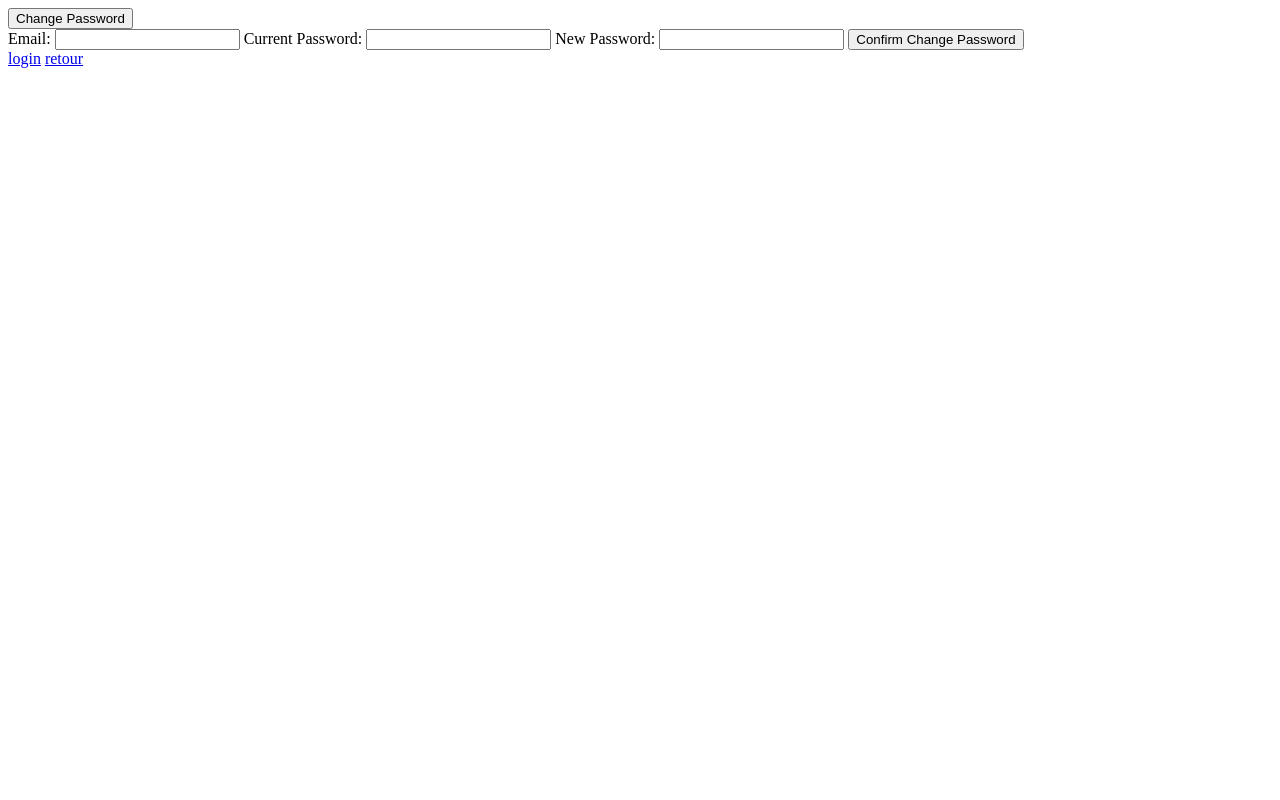
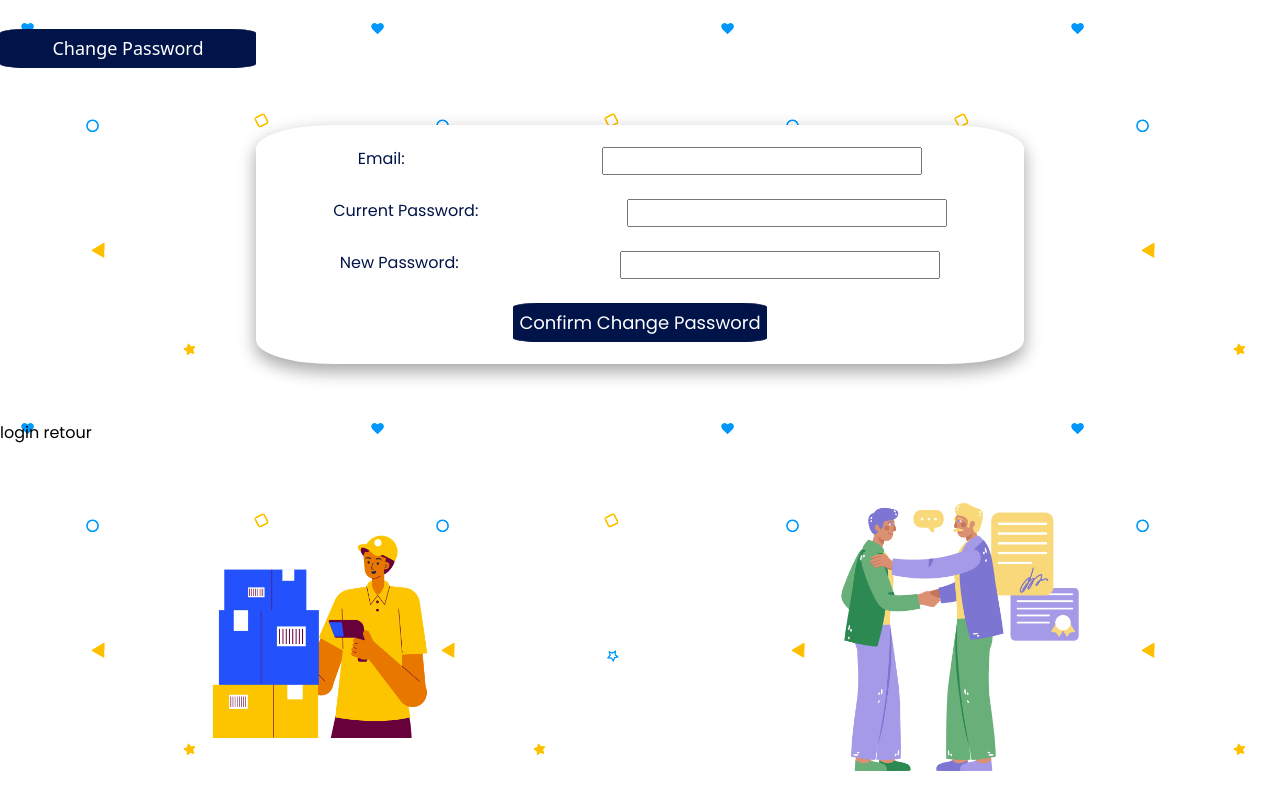
Before and after one commit to Ramananolo/Gestion_de_Stock, a plain HTML site: page front/update_pass.html in a window 1280 px wide. Drawn offline with nearby package versions, Linux system fonts and the light colour scheme.

Commit message:
template updated with bootstrap

```diff
--- /dev/null
+++ b/front/login_emp.css
@@ -0,0 +1,95 @@
+*{
+    margin: 0;
+    padding: 0;
+    font-family: sans-serif;
+    scroll-behavior: smooth;
+    font-family: 'Poppins';
+}
+header h1{
+    text-align: center;
+    color: #005bc5;
+}
+h3{
+    text-align: center;
+    color: #012677;
+}
+form div{
+    display: flex;
+    flex-direction: row;
+    justify-content: space-around;
+}
+form{
+    background-color: white;
+    border: solid transparent 2px;
+    border-radius: 10%;
+    width: 60%;
+    padding: 20px 1px;
+    margin: 0 auto;
+    display: flex;
+    flex-direction: column;
+    justify-content: space-around;
+    box-shadow: 0 8px 16px 0 rgba(0,0,0,0.2), 0 6px 20px 0 rgba(0,0,0,0.19);
+}
+#role{
+    margin-top: 20px;
+    margin-right: 65%;
+}
+button{
+    padding: 5PX 5PX;
+    border:solid 1px #001449;
+    background-color: #001449;
+    font-size: large;
+    border-radius: 10%;
+    color: white;
+    -webkit-transition-duration: 0.4s; /* Safari */
+  transition-duration: 0.4s;
+}
+button:hover{
+    color: black;
+    cursor: pointer;
+    background-color: white;
+}
+
+label,input{
+    color: #001449;
+    position: relative;
+}
+
+section a{
+    color: black;
+    text-decoration: none;
+}
+section a:hover{
+    text-decoration: underline;
+    color: black;
+}
+footer{
+    display: flex;
+    flex-direction: row;
+    justify-content: space-around;
+}
+footer img{
+    float: right;
+    width: 21%;
+    margin-bottom: 0%;
+}
+@media screen and (max-width:552px){
+    form div{
+        display: flex;
+        flex-direction: column;
+        justify-content: space-between;
+    }
+    form{
+        background-color: white;
+        border: solid black 2px;
+        border-radius: 10%;
+        width: 60%;
+        padding: 20px 1px;
+        margin: 0 auto;
+        display: flex;
+        flex-direction: column;
+        justify-content: space-around;
+        box-shadow: 0 8px 16px 0 rgba(0,0,0,0.2), 0 6px 20px 0 rgba(0,0,0,0.19);
+    }
+
+}
--- /dev/null
+++ b/front/update_pass.css
@@ -0,0 +1,86 @@
+*{
+    margin: 0;
+    padding: 0;
+    font-family: sans-serif;
+    font-family: 'Poppins';
+}
+body{
+    display: flex;
+    flex-direction: column;
+    justify-content: space-around;
+    min-height: 100vh;
+    position:relative;
+    background-image: url(./sign_up_empl/img/pattern.png);
+}
+#changePasswordForm div{
+    display: flex;
+    flex-direction: row;
+    justify-content: space-around;
+}
+#changePasswordForm{
+    background-color: white;
+    border: solid transparent 2px;
+    border-radius: 10%;
+    width: 60%;
+    padding: 20px 1px;
+    margin: 0 auto;
+    display: flex;
+    flex-direction: column;
+    justify-content: space-around;
+    box-shadow: 0 8px 16px 0 rgba(0,0,0,0.2), 0 6px 20px 0 rgba(0,0,0,0.19);
+}
+#confirmChangePassword{
+    padding: 5PX 5PX;
+    border:solid 1px #001449;
+    background-color: #001449;
+    font-size: large;
+    border-radius: 10%;
+    color: white;
+    -webkit-transition-duration: 0.4s;
+   transition-duration: 0.4s;
+}
+#confirmChangePassword:hover{
+    color: black;
+    cursor: pointer;
+    background-color: white;
+}
+#changePasswordButton{
+    width: 20%;
+    padding: 5PX 5PX;
+    border:solid 1px #001449;
+    background-color: #001449;
+    font-size: large;
+    border-radius: 10%;
+    color: white;
+    -webkit-transition-duration: 0.4s;
+   transition-duration: 0.4s;
+}
+#changePasswordButton:hover{
+    color: black;
+    cursor: pointer;
+    background-color: white;
+}
+
+label,input{
+    color: #001449;
+    position: relative;
+}
+
+section a{
+    color: black;
+    text-decoration: none;
+}
+section a:hover{
+    text-decoration: underline;
+    color: black;
+}
+footer{
+    display: flex;
+    flex-direction: row;
+    justify-content: space-around;
+}
+footer img{
+    float: right;
+    width: 21%;
+    margin-bottom: 0%;
+}
--- a/front/update_pass.html
+++ b/front/update_pass.html
@@ -3,28 +3,47 @@
 <head>
     <meta charset="UTF-8">
     <title>Title</title>
+    <link rel="stylesheet" href="./update_pass.css">
+    <link href="https://cdn.jsdelivr.net/npm/bootstrap@5.0.2/dist/css/bootstrap.min.css" rel="stylesheet" integrity="sha384-EVSTQN3/azprG1Anm3QDgpJLIm9Nao0Yz1ztcQTwFspd3yD65VohhpuuCOmLASjC" crossorigin="anonymous">
+    <link rel="preconnect" href="https://fonts.googleapis.com">
+    <link rel="preconnect" href="https://fonts.gstatic.com" crossorigin>
+    <link href="https://fonts.googleapis.com/css2?family=Poppins&display=swap" rel="stylesheet">
+
 </head>
 <body>
 
 <button id="changePasswordButton">Change Password</button>
 
-<div id="changePasswordForm" >
+<form id="changePasswordForm" >
+  <div>
     <label for="email">Email:</label>
   <input type="email" id="email" required>
-
+  </div>
+  <br>
+  <div>
     <label for="currentPassword">Current Password:</label>
     <input type="password" id="currentPassword" required>
 
+  </div>
+  <br>
+  <div>
     <label for="newPassword">New Password:</label>
     <input type="password" id="newPassword" required>
-
+  </div>
+  <br>
+  <div>
     <button id="confirmChangePassword">Confirm Change Password</button>
   </div>
+</form>
+<section>
+  <a href="./login_emp.html">login</a>
+  <a href="./login.html">retour</a>
+</section>
+<footer>
+  <img src="./image/entrepot.png" alt="">
+  <img src="./image/affaires.png" alt="">
+</footer>
 
-<a href="login_emp.html">login</a>
-<a href="loginAll.html">retour</a>
-
-
-<script src="script3.js"></script>
+<script src="./script3.js"></script>
 </body>
 </html>
```
Also changed, not shown: front/login_emp.html (added, +52 -0 lines), front/image/Capture d’écran 2024-02-06 110928.jpg (added), front/image/Capture d’écran 2024-02-06 111018.jpg (added), front/image/affaires.png (added), front/image/arrow_forward_FILL0_wght400_GRAD0_opsz24.png (added), front/image/avatar3.png (added), front/image/entrepot.png (added), front/image/lock_open_FILL0_wght400_GRAD0_opsz24.png (added), front/image/mail_FILL0_wght400_GRAD0_opsz24.png (added), front/image/person_3_FILL0_wght400_GRAD0_opsz24.png (added). Lines whose indentation alone changed are shown as unchanged.
